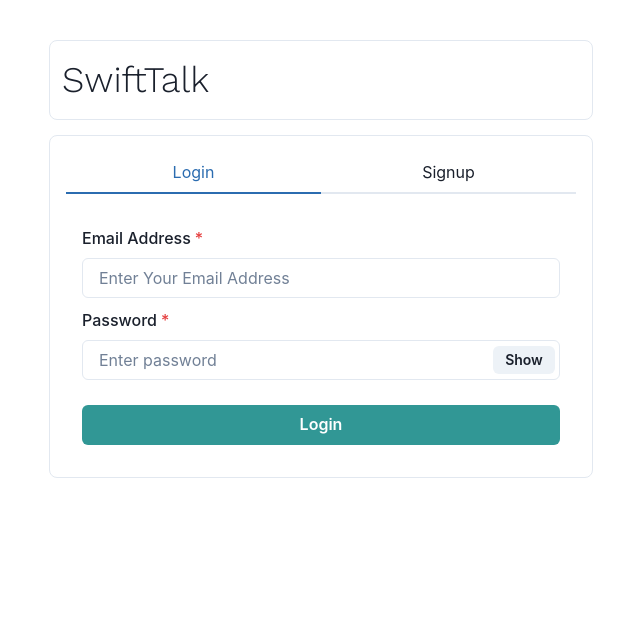
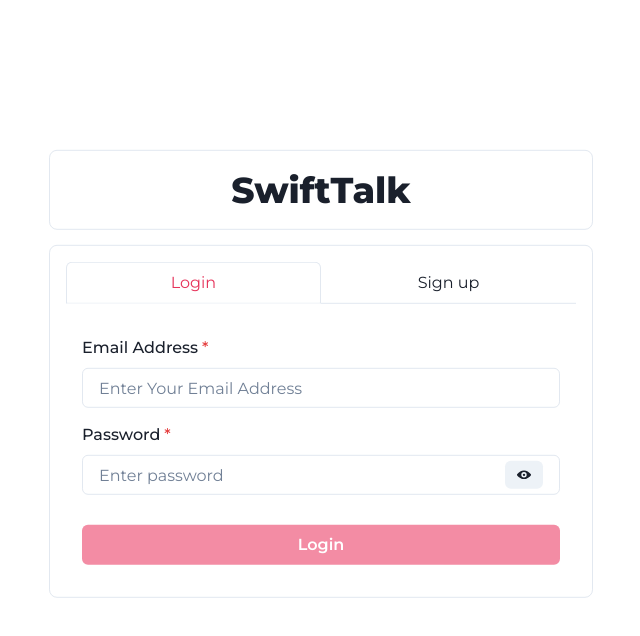
Before and after one commit to squizziee/swifttalk-messenger, a React (Create React App) app in the folder frontend/: page / in a window 1280 px wide. Shown: the top 636 px of the page, without its empty margins (319-959 px from the left). Built offline with nearby package versions, Linux system fonts and the light colour scheme.

Commit message:
Homepage pink theme, icons. New font.

```diff
--- a/frontend/package.json
+++ b/frontend/package.json
@@ -17,7 +17,7 @@
     "react": "^18.2.0",
     "react-dom": "^18.2.0",
     "react-router-dom": "^5.3.4",
-    "react-scripts": "5.0.1",
+    "react-scripts": "^5.0.1",
     "react-scrollable-feed": "^1.3.2",
     "socket.io-client": "^4.6.1",
     "web-vitals": "^2.1.4"
--- a/frontend/src/Pages/Homepage.js
+++ b/frontend/src/Pages/Homepage.js
@@ -1,5 +1,6 @@
 import React from "react";
 import {
+  ChakraProvider,
   Box,
   Container,
   Tab,
@@ -22,26 +23,34 @@
     if (!userInfo) history.push("/");
   }, [history]);
   return (
-    <Container maxW="xl" centerContent>
+    <Container
+      maxW="xl"
+      centerContent
+      position='absolute'
+      left='50%'
+      top='40%'
+      transform='translate(-50%, -40%)'
+    >
       <Box
         d="flex"
         justifyContent="center"
+        alignItems="center"
         p={3}
         bg="white"
         w="100%"
-        m="40px 0 15px 0"
+        m="15px 0 15px 0"
         borderRadius="lg"
         borderWidth="1px"
       >
-        <Text fontSize="4xl" fontFamily="Work sans">
+        <Text textAlign='center' fontSize = "4xl" fontWeight='800'>
           SwiftTalk
         </Text>
       </Box>
       <Box bg="white" w="100%" p={4} borderRadius="lg" borderWidth="1px">
-        <Tabs isFitted>
+        <Tabs isFitted variant="enclosed" colorScheme="swift">
           <TabList mb="1em">
             <Tab width="50%">Login</Tab>
-            <Tab width="50%">Signup</Tab>
+            <Tab width="50%">Sign up</Tab>
           </TabList>
           <TabPanels>
             <TabPanel>
--- /dev/null
+++ b/frontend/src/coloring/PinkTheme.js
@@ -0,0 +1,31 @@
+import { color, extendTheme } from "@chakra-ui/react";
+
+export const theme = extendTheme({
+      colors: {
+        swift: {
+          50: '#ffe5ed',
+         100: '#fbb8c8',
+         200: '#fc839f',
+         300: '#f95278',
+         400: '#f62252',
+         500: '#f38ca4',
+         600: '#e6335a',
+         700: '#ed5f7f',
+         800: '#4d0012',
+         900: '#200005',
+        }
+      }
+});
+
+export const swiftlight={
+    50: '#ffe5ed',
+   100: '#fbb8c8',
+   200: '#fc839f',
+   300: '#f95278',
+   400: '#f62252',
+   500: '#f38ca4',
+   600: '#e6335a',
+   700: '#ed5f7f',
+   800: '#4d0012',
+   900: '#200005',
+}
--- a/frontend/src/components/authentication/Login.js
+++ b/frontend/src/components/authentication/Login.js
@@ -3,6 +3,7 @@
 import { Input, InputGroup, InputRightElement } from "@chakra-ui/input";
 import { VStack } from "@chakra-ui/layout";
 import { useState } from "react";
+import { ViewIcon, ViewOffIcon } from "@chakra-ui/icons";
 import axios from "axios";
 import { useToast } from "@chakra-ui/react";
 import { useHistory } from "react-router-dom";
@@ -73,7 +74,7 @@
   };
 
   return (
-    <VStack spacing="10px">
+    <VStack spacing="15px">
       <FormControl id="email" isRequired>
         <FormLabel>Email Address</FormLabel>
         <Input
@@ -94,13 +95,13 @@
           />
           <InputRightElement width="4.5rem">
             <Button h="1.75rem" size="sm" onClick={handleClick}>
-              {show ? "Hide" : "Show"}
+            {show ? <ViewOffIcon/> : <ViewIcon/>}
             </Button>
           </InputRightElement>
         </InputGroup>
       </FormControl>
       <Button
-        colorScheme="teal"
+        colorScheme="swift"
         width="100%"
         style={{ marginTop: 15 }}
         onClick={submitHandler}
--- a/frontend/src/components/authentication/Signup.js
+++ b/frontend/src/components/authentication/Signup.js
@@ -6,6 +6,7 @@
 import { useState } from "react";
 import { useHistory } from "react-router-dom";
 import { useToast } from "@chakra-ui/react";
+import { ViewIcon, ViewOffIcon } from "@chakra-ui/icons";
 import axios from "axios";
 
 const Signup = () => {
@@ -20,7 +21,13 @@
   const toast = useToast();
   const history = useHistory();
 
+  const hiddenFileRef = React.useRef(null);
+
   const handleClick = () => setShow(!show);
+  const handleUpdate = event => {
+    hiddenFileRef.current.click();
+  }
+
   const postDetails = (pic) => {
     setPicLoading(true);
     if (pic === undefined) {
@@ -131,7 +138,7 @@
   };
 
   return (
-    <VStack spacing="5px">
+    <VStack spacing="15px">
       <FormControl id="first-name" isRequired>
         <FormLabel>Name</FormLabel>
         <Input
@@ -157,7 +164,7 @@
           />
           <InputRightElement width="4.5rem">
             <Button h="1.75rem" size="sm" onClick={handleClick}>
-              {show ? "Hide" : "Show"}
+            {show ? <ViewOffIcon/> : <ViewIcon/>}
             </Button>
           </InputRightElement>
         </InputGroup>
@@ -172,22 +179,27 @@
           />
           <InputRightElement width="4.5rem">
             <Button h="1.75rem" size="sm" onClick={handleClick}>
-              {show ? "Hide" : "Show"}
+            {show ? <ViewOffIcon/> : <ViewIcon/>}
             </Button>
           </InputRightElement>
         </InputGroup>
       </FormControl>
-      <FormControl id="pic">
+      <FormControl id="pic" >
         <FormLabel>Upload your Picture</FormLabel>
+        <Button size="md" onClick={handleUpdate}>
+          Choose a photo
+        </Button>
         <Input
+          ref={hiddenFileRef}
           type="file"
           p={1.5}
           accept="image/*"
           onChange={(e) => postDetails(e.target.files[0])}
+          style={{display: 'none'}}
         />
       </FormControl>
       <Button
-        colorScheme="teal"
+        colorScheme="swift"
         width="100%"
         style={{ marginTop: 15 }}
         onClick={submitHandler}
--- a/frontend/src/index.css
+++ b/frontend/src/index.css
@@ -1,7 +1,9 @@
+@import url('https://fonts.googleapis.com/css2?family=Montserrat:wght@200;300;400;500;600;700;800&display=swap');
+
 body {
   margin: 0;
   font-family: -apple-system, BlinkMacSystemFont, 'Segoe UI', 'Roboto', 'Oxygen',
-    'Ubuntu', 'Cantarell', 'Fira Sans', 'Droid Sans', 'Helvetica Neue',
+    'Ubuntu', 'Cantarell', 'Fira Sans', 'Droid Sans', 'Helvetica Neue', 'Montserrat',
     sans-serif;
   -webkit-font-smoothing: antialiased;
   -moz-osx-font-smoothing: grayscale;
@@ -11,3 +13,7 @@
   font-family: source-code-pro, Menlo, Monaco, Consolas, 'Courier New',
     monospace;
 }
+
+* {
+  font-family: 'Montserrat';
+}
--- a/frontend/src/index.js
+++ b/frontend/src/index.js
@@ -5,9 +5,10 @@
 import { ChakraProvider } from "@chakra-ui/react";
 import ChatProvider from "./context/ChatProvider";
 import { BrowserRouter } from "react-router-dom";
+import { theme } from "./coloring/PinkTheme";
 
 ReactDOM.render(
-  <ChakraProvider>
+  <ChakraProvider theme={theme}>
     <BrowserRouter>
       <ChatProvider>
         <App />
```
Also changed, not shown: frontend/src/coloring/background.png (added), 1 other file (tests, documents, lock files or other folders).
